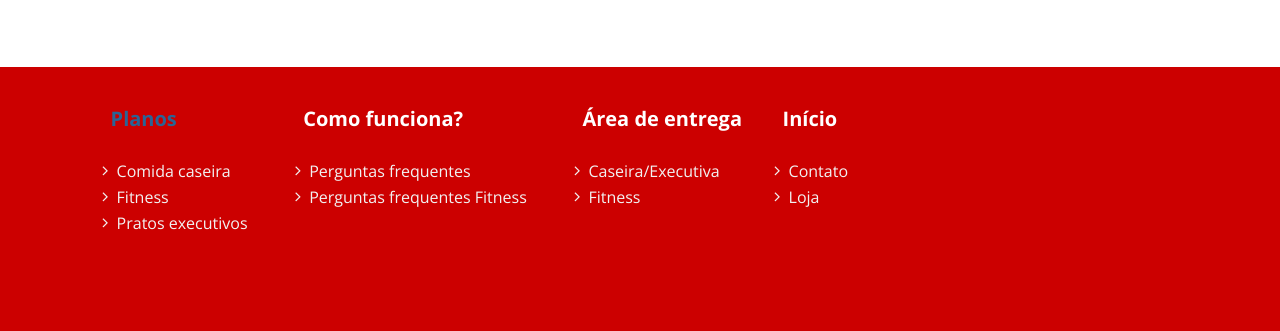
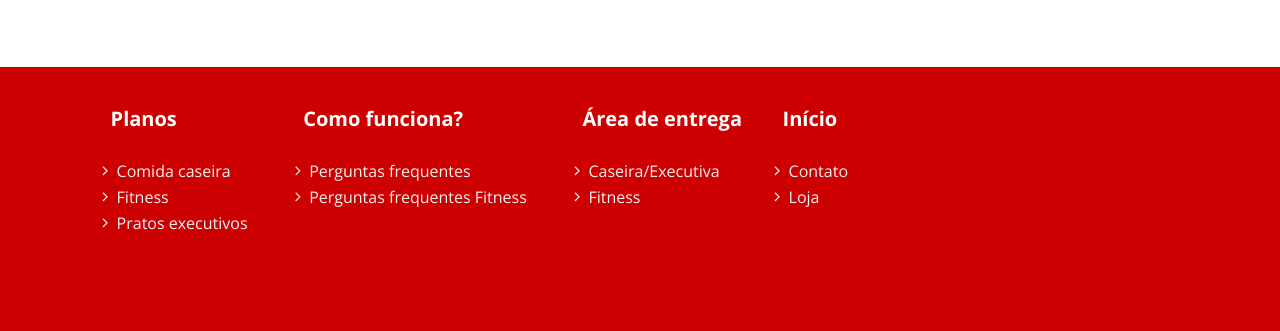
Before and after one commit to elvisdandrea/refeitaria, a WordPress theme: template wp-content/themes/enigma/single.php in a window 1280 px wide, with the pointer over the restyled element. Shown: the part 914-1245 px from the top of the page. Run offline with PHP 8.4 and a stand-in for WordPress, Linux system fonts and the light colour scheme; the site name, menu and one post (Sample post) are stand-ins, and other content is empty; some libraries are stand-ins or nearby versions.

Commit message:
Rodape - hover links

```diff
--- a/wp-content/themes/enigma/style.css
+++ b/wp-content/themes/enigma/style.css
@@ -2580,3 +2580,7 @@ div.table-carbo, div.table-prot, div.table-vegetais, div.table-combinado {
 	font-weight: bold;
 	text-decoration: none;
 }
+
+.footer-column > a:hover {
+	color: white;
+}
```
